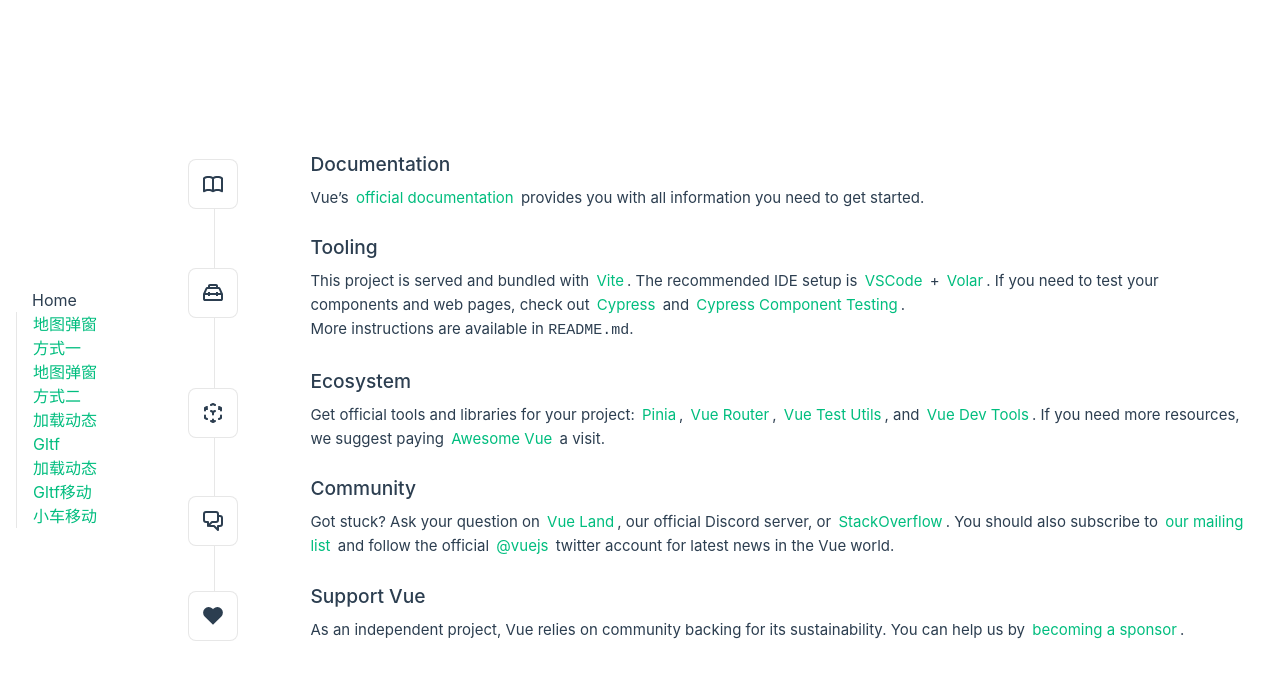
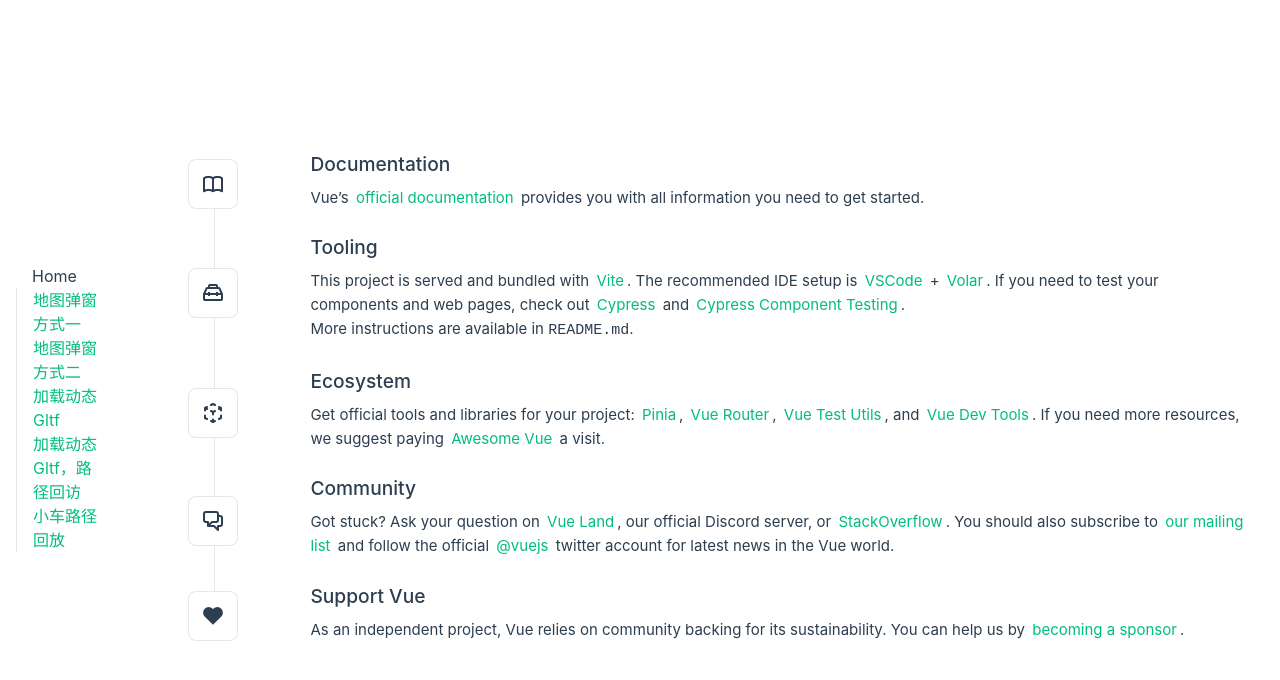
Before and after one commit to voyagexiang/demo-vue3-geoscene, a Vue app: page / in a window 1280 px wide. Shown: the top 680 px of the page. Built offline with nearby package versions, Linux system fonts and the light colour scheme.

Commit message:
名称修改

```diff
--- a/src/App.vue
+++ b/src/App.vue
@@ -10,8 +10,8 @@
         <RouterLink to="/mapPopup1">地图弹窗方式一</RouterLink>
         <RouterLink to="/mapPopup2">地图弹窗方式二</RouterLink>
         <RouterLink to="/mapmodel">加载动态Gltf</RouterLink>
-        <RouterLink to="/mapmodelmove">加载动态Gltf移动</RouterLink>
-        <RouterLink to="/movecar">小车移动</RouterLink>
+        <RouterLink to="/mapmodelmove">加载动态Gltf，路径回访</RouterLink>
+        <RouterLink to="/movecar">小车路径回放</RouterLink>
       </nav>
     </div>
   </header>
--- a/src/router/index.js
+++ b/src/router/index.js
@@ -13,12 +13,12 @@
     {
       path: '/mapPopup1',
       name: 'mapPopup1',
-      component: () => import('@/views/mapPopup/one/MapView.vue')
+      component: () => import('@/views/mapPopup/one/index.vue')
     },
     {
       path: '/mapPopup2',
       name: 'mapPopup2',
-      component: () => import('@/views/mapPopup/two/MapView.vue')
+      component: () => import('@/views/mapPopup/two/index.vue')
     },
     {
       path: '/mapmodel',
@@ -33,7 +33,7 @@
     {
       path: '/movecar',
       name: 'movecar',
-      component: () => import('@/views/moveCar/MoveCar.vue')
+      component: () => import('@/views/moveCar/index.vue')
     }
   ]
 })
```
Also changed, not shown: src/views/mapPopup/one/index.vue (renamed from src/views/mapPopup/one/MapView.vue), src/views/mapPopup/two/index.vue (renamed from src/views/mapPopup/two/MapView.vue), src/views/moveCar/index.vue (renamed from src/views/moveCar/MoveCar.vue).
